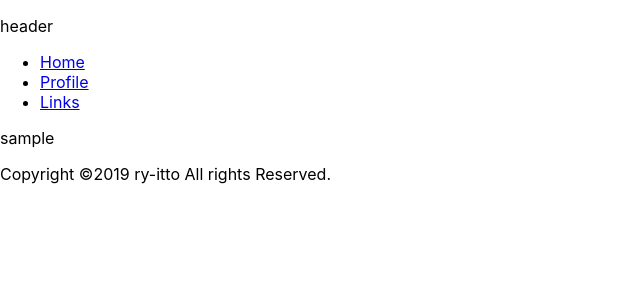
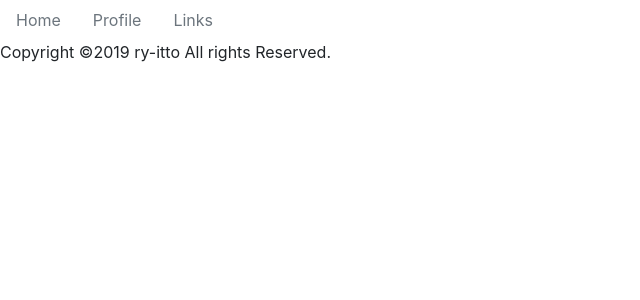
Before and after one commit to ry-itto/portfolio_react, a React (Create React App) app: page / in a window 1280 px wide. Shown: the top 300 px of the page, without its empty margins (0-640 px from the left). Built offline with nearby package versions, Linux system fonts and the light colour scheme.

Commit message:
ヘッダーとフッター現時点で完成

```diff
--- a/src/App.js
+++ b/src/App.js
@@ -1,17 +1,12 @@
 import React, { Component } from 'react';
-// import logo from './logo.svg';
-// import './App.css';
 import Header from './components/Header';
 import Footer from './components/Footer';
-import NavigationBar from './components/NavigationBar';
 
 class App extends Component {
   render() {
     return (
       <div>
         <Header />
-        <NavigationBar />
-        <p> sample </p>
         <Footer />
       </div>
     )
--- a/src/components/Footer.jsx
+++ b/src/components/Footer.jsx
@@ -1,10 +1,4 @@
 import React, { Component } from 'react';
-
-// const Footer = () => (
-//   <footer>
-//     <p> Copyright ©︎2019 ry-itto All rights Reserved. </p>
-//   </footer>
-// )
 
 class Footer extends Component {
   render() {
--- a/src/components/Header.jsx
+++ b/src/components/Header.jsx
@@ -1,16 +1,11 @@
 import React, { Component } from 'react';
-
-// const Header = () => (
-//   <header>
-//     <p>Header</p>
-//   </header>
-// );
+import NavigationBar from './NavigationBar';
 
 class Header extends Component{
   render() {
     return (
       <header>
-        <p>header</p>
+        <NavigationBar />
       </header>
     )
   }
--- a/src/index.js
+++ b/src/index.js
@@ -3,6 +3,7 @@ import ReactDOM from 'react-dom';
 import './index.css';
 import App from './App';
 import * as serviceWorker from './serviceWorker';
+import 'bootstrap/dist/css/bootstrap.min.css';
 
 ReactDOM.render(<App />, document.getElementById('root'));
 
```
Also changed, not shown: package.json (+8 -3 lines), 1 other file (tests, documents, lock files or other folders).
